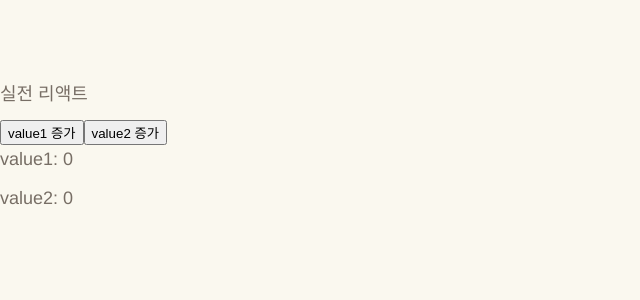
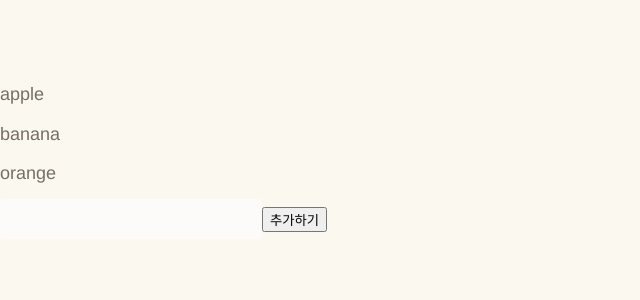
Before and after one commit to sungyun6789/react-practice, a React (Create React App) app: page / in a window 1280 px wide. Shown: the top 300 px of the page, without its empty margins (0-640 px from the left). Built offline with nearby package versions, Linux system fonts and the light colour scheme; the HTML template or start-up script is replaced by a standard one.

Commit message:
렌더링 속도를 올리기 위한 성능 최적화2

```diff
--- a/src/App.js
+++ b/src/App.js
@@ -1,15 +1,9 @@
-import { useState } from 'react';
-import MyComponent from './practical-react/render/MyComponent';
+import MyComponent2 from './practical-react/render/MyComponent2';
 
 export default function App() {
-  const [value1, setValue1] = useState(0);
-  const [value2, setValue2] = useState(0);
   return (
-    <div>
-      <p>실전 리액트</p>
-      <button onClick={() => setValue1(value1 + 1)}>value1 증가</button>
-      <button onClick={() => setValue2(value2 + 1)}>value2 증가</button>
-      <MyComponent value1={value1} value2={value2} />
-    </div>
+    <>
+      <MyComponent2 />
+    </>
   );
 }
--- /dev/null
+++ b/src/practical-react/render/MyComponent2.js
@@ -0,0 +1,32 @@
+import React, { useState } from 'react';
+
+const MyComponent2 = () => {
+  const [fruits, setFruits] = useState(['apple', 'banana', 'orange']);
+  const [newFruit, setNewFruit] = useState('');
+  function addNewFruit() {
+    // fruits.push(newFruit);
+    setFruits([...fruits, newFruit]);
+    setNewFruit('');
+  }
+  return (
+    <div>
+      <Select options={fruits} />
+      <input
+        type="text"
+        value={newFruit}
+        onChange={(e) => setNewFruit(e.target.value)}
+      />
+      <button onClick={addNewFruit}>추가하기</button>
+    </div>
+  );
+};
+
+export default MyComponent2;
+
+const Select = React.memo(({ options }) => (
+  <div>
+    {options.map((item) => (
+      <p key={item.index}>{item}</p>
+    ))}
+  </div>
+));
```
